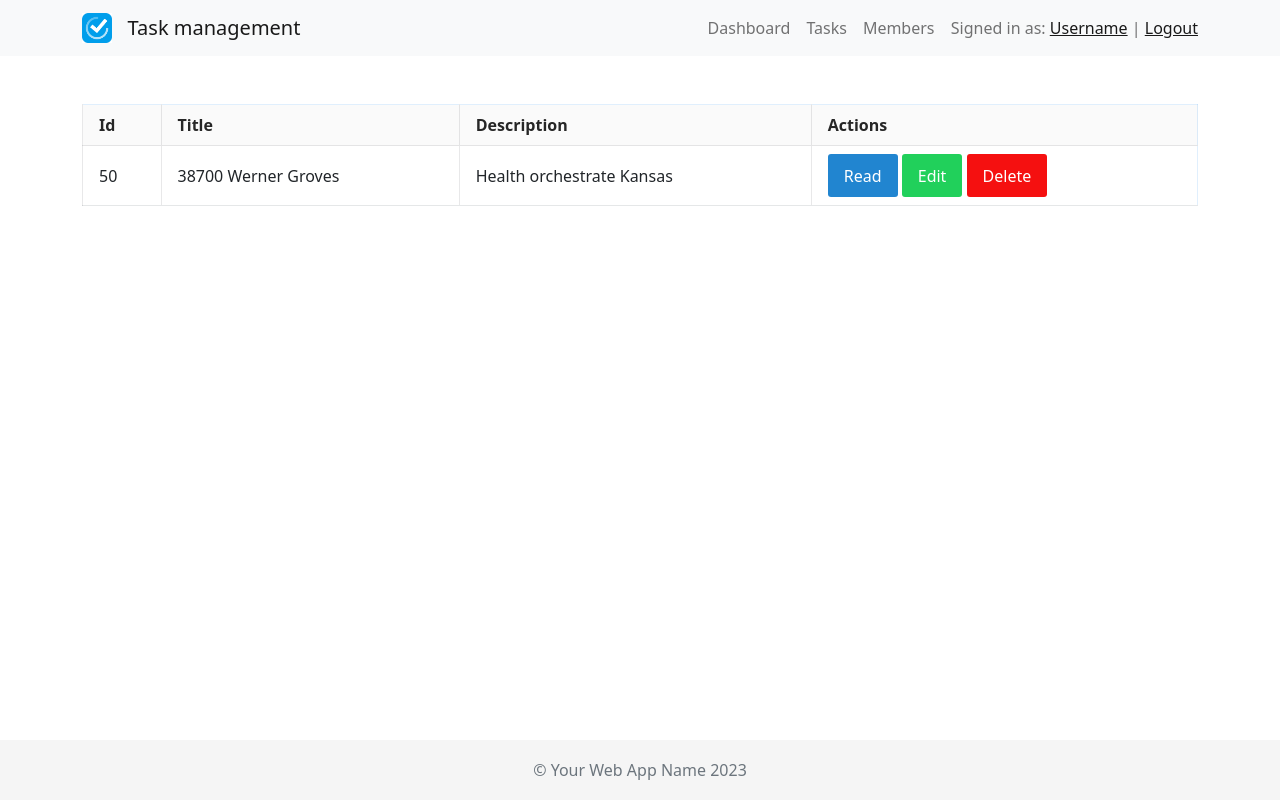
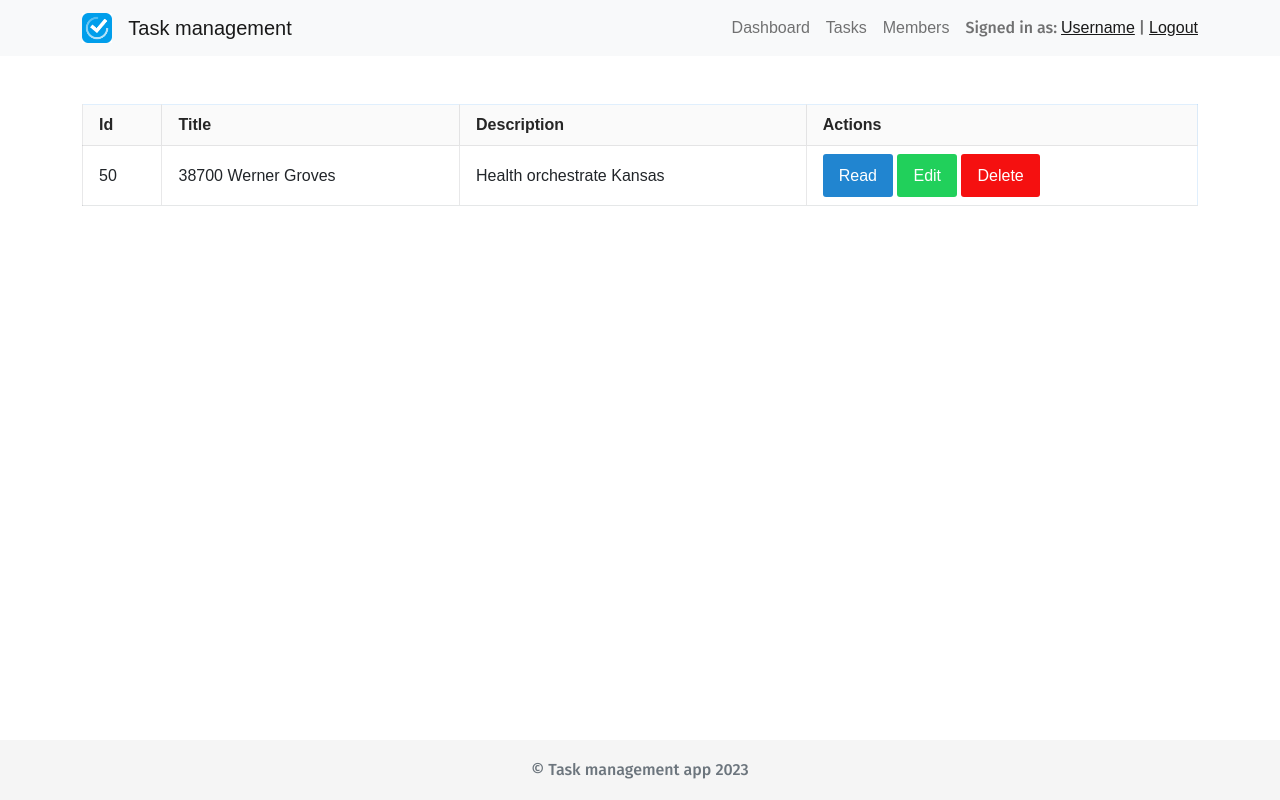
Before and after one commit to dev-rashed-alam/task-management-app, a React (Create React App) app: page /task in a window 1280 px wide. Built offline with nearby package versions, Linux system fonts and the light colour scheme; sample sign-in values are in the browser's storage.

Commit message:
added routing and login module with login services

```diff
--- /dev/null
+++ b/public/login-api/login.json
@@ -0,0 +1,6 @@
+{
+  "username": "rashed41",
+  "password": "123456",
+  "email": "dev.rashedalam@gmail.com",
+  "name": "Rashed Alam"
+}
--- a/src/App.js
+++ b/src/App.js
@@ -1,12 +1,32 @@
+import { BrowserRouter as Router, Navigate, Outlet, Route, Routes } from 'react-router-dom';
+import Login from './modules/authentication/Login';
+import Dashboard from './modules/dashboard/Dashboard';
+import { Toaster } from 'react-hot-toast';
+import { useAuth } from './services/loginService';
 import ProtectedLayout from './layout/ProtectedLayout';
-import Tables from './common/Tables';
+import Task from './modules/task';
+
+const ProtectedRoutes = () => {
+  const auth = useAuth();
+  return auth ? <Outlet /> : <Navigate to="/login" />;
+};
 
 function App() {
   return (
     <div className="App">
-      <ProtectedLayout>
-        <Tables />
-      </ProtectedLayout>
+      <Router>
+        <Routes>
+          <Route path="login" element={<Login />} />
+          <Route path="/" element={<ProtectedRoutes />}>
+            <Route element={<ProtectedLayout />}>
+              <Route path="/" element={<Dashboard />} />
+              <Route path="dashboard" element={<Dashboard />} />
+              <Route path="task" element={<Task />} />
+            </Route>
+          </Route>
+        </Routes>
+      </Router>
+      <Toaster position="top-right" reverseOrder={false} />
     </div>
   );
 }
--- /dev/null
+++ b/src/common/apiHandler.js
@@ -0,0 +1,31 @@
+import axios from 'axios';
+import { apiEndPoints } from '../constant';
+
+/**
+ * TODO: - will add axios request and response interceptors if required.
+ */
+
+const headers = {
+  'Content-Type': 'application/json',
+  Accept: 'application/json'
+};
+
+const apiHandler = {
+  GET: (endPointKey, queryParams = '') => {
+    return axios.get(apiEndPoints[endPointKey] + queryParams, {
+      headers
+    });
+  },
+  POST: (endPointKey, requestBody) => {
+    return axios.post(apiEndPoints[endPointKey], requestBody, {
+      headers
+    });
+  },
+  DELETE: (endPointKey) => {
+    return axios.delete(apiEndPoints[endPointKey], {
+      headers
+    });
+  }
+};
+
+export default apiHandler;
--- a/src/constant.js
+++ b/src/constant.js
@@ -0,0 +1,5 @@
+export const API_BASE_URL = 'https://64021a09ab6b7399d0b3d88b.mockapi.io/api/';
+
+export const apiEndPoints = {
+  login: '/login-api/login.json'
+};
--- /dev/null
+++ b/src/helpers/helpers.js
@@ -0,0 +1,17 @@
+export const generateRandomString = (strLength) => {
+  const length = typeof strLength === 'number' && strLength > 0 ? strLength : false;
+  if (length) {
+    const possibleCharacters = 'abcdefghijklmnopqrstuvwxyz1234567890';
+    let output = '';
+
+    for (let i = 1; i <= length; i += 1) {
+      const randomCharacter = possibleCharacters.charAt(
+        Math.floor(Math.random() * possibleCharacters.length)
+      );
+      output += randomCharacter;
+    }
+
+    return output;
+  }
+  return false;
+};
--- a/src/layout/ProtectedLayout.js
+++ b/src/layout/ProtectedLayout.js
@@ -2,8 +2,9 @@ import React from 'react';
 import { Navbar, Nav, Container } from 'react-bootstrap';
 import logo from '../assets/images/logo.png';
 import '../assets/styles/Layout.css';
+import { Outlet } from 'react-router-dom';
 
-const ProtectedLayout = ({ children }) => {
+const ProtectedLayout = () => {
   return (
     <div>
       <Navbar bg="light" expand="lg">
@@ -31,10 +32,12 @@ const ProtectedLayout = ({ children }) => {
           </Navbar.Collapse>
         </Container>
       </Navbar>
-      <Container className="pt-5">{children}</Container>
+      <Container className="pt-5">
+        <Outlet />
+      </Container>
       <footer className="footer">
         <Container>
-          <span className="text-muted">&copy; Your Web App Name 2023</span>
+          <span className="text-muted">&copy; Task management app 2023</span>
         </Container>
       </footer>
     </div>
--- a/src/modules/authentication/Login.js
+++ b/src/modules/authentication/Login.js
@@ -1,11 +1,51 @@
-import React from 'react';
+import React, { useState } from 'react';
 import '../../assets/styles/Login.css';
+import { doLogin, setLocalStorage } from '../../services/loginService';
+import toast from 'react-hot-toast';
+import { useNavigate } from 'react-router-dom';
 
 const Login = () => {
+  const [inputData, setInputData] = useState({});
+  const [errors, setErrors] = useState({});
+  const navigator = useNavigate();
+
+  const handleInputChange = (e) => {
+    e.preventDefault();
+    const { name, value } = e.target;
+    setInputData((prev) => ({ ...prev, [name]: value }));
+  };
+
+  const handleInvalidCredential = (data) => {
+    setInputData((prev) => ({ ...prev, password: '' }));
+    toast.error(data.errors.message);
+  };
+
+  const isValidForm = () => {
+    const errorsObj = {};
+    if (!inputData.username) {
+      errorsObj['username'] = 'User name is required';
+    }
+    if (!inputData.password) {
+      errorsObj['password'] = 'Password is required';
+    }
+    setErrors(errorsObj);
+    return Object.keys(errorsObj).length === 0;
+  };
+
+  const handleSubmit = async (e) => {
+    e.preventDefault();
+    if (!isValidForm()) return;
+    const data = await doLogin(inputData, handleInvalidCredential);
+    if (data) {
+      await setLocalStorage(data);
+      navigator('/dashboard');
+    }
+  };
+
   return (
     <div className="auth-wrapper">
       <div className="auth-inner">
-        <form>
+        <form onSubmit={handleSubmit}>
           <h3>Sign In</h3>
           <div className="mb-3">
             <label htmlFor="username">
@@ -16,10 +56,11 @@ const Login = () => {
               id="username"
               className="form-control"
               placeholder="Enter username"
-              value=""
+              value={inputData.username || ''}
               name="username"
+              onChange={handleInputChange}
             />
-            <p className="field-error"></p>
+            <p className="field-error">{errors.username}</p>
           </div>
           <div className="mb-3">
             <label htmlFor="password">
@@ -30,9 +71,11 @@ const Login = () => {
               id="password"
               className="form-control"
               placeholder="Enter password"
+              value={inputData.password || ''}
               name="password"
+              onChange={handleInputChange}
             />
-            <p className="field-error"></p>
+            <p className="field-error">{errors.password}</p>
           </div>
           <div className="d-grid">
             <button type="submit" className="btn btn-primary">
--- a/src/modules/task/index.js
+++ b/src/modules/task/index.js
@@ -1,36 +1,49 @@
 import React from 'react';
-import { Table } from 'react-bootstrap';
 import '../../assets/styles/Table.css';
 
-const TableUI = () => {
+const TaskList = () => {
   return (
-    <Table striped bordered hover>
-      <thead>
-        <tr>
-          <th>Title</th>
-          <th>Description</th>
-          <th>Date</th>
+    <table className="crud-table">
+      <thead className="crud-table__header">
+        <tr className="crud-table__row">
+          <th className="crud-table__header-cell">Id</th>
+          <th className="crud-table__header-cell">Title</th>
+          <th className="crud-table__header-cell">Description</th>
+          <th className="crud-table__header-cell">Actions</th>
         </tr>
       </thead>
-      <tbody>
-        <tr>
-          <td>Title 1</td>
-          <td>Description 1</td>
-          <td>March 1, 2023</td>
-        </tr>
-        <tr>
-          <td>Title 2</td>
-          <td>Description 2</td>
-          <td>February 28, 2023</td>
-        </tr>
-        <tr>
-          <td>Title 3</td>
-          <td>Description 3</td>
-          <td>February 27, 2023</td>
+      <tbody className="crud-table__body">
+        <tr className="crud-table__row">
+          <td className="crud-table__cell">
+            <div className="crud-table__cell-label">Id</div>
+            50
+          </td>
+          <td className="crud-table__cell">
+            <div className="crud-table__cell-label">Title</div>
+            38700 Werner Groves
+          </td>
+          <td className="crud-table__cell">
+            <div className="crud-table__cell-label">Description</div>
+            Health orchestrate Kansas
+          </td>
+          <td className="crud-table__cell">
+            <div className="crud-table__cell-label">Actions</div>
+            <button className="crud-button crud-button--primary" type="button">
+              Read
+            </button>
+            &nbsp;
+            <button className="crud-button crud-button--positive" type="button">
+              Edit
+            </button>
+            &nbsp;
+            <button className="crud-button crud-button--negative" type="button">
+              Delete
+            </button>
+          </td>
         </tr>
       </tbody>
-    </Table>
+    </table>
   );
 };
 
-export default TableUI;
+export default TaskList;
--- /dev/null
+++ b/src/services/loginService.js
@@ -0,0 +1,58 @@
+import apiHandler from '../common/apiHandler';
+import toast from 'react-hot-toast';
+import { generateRandomString } from '../helpers/helpers';
+
+export const doLogin = async (requestBody, callback) => {
+  try {
+    const { data } = await apiHandler.GET('login');
+    if (isValidCredential(requestBody, data)) {
+      return data;
+    } else {
+      callback({
+        errors: {
+          data: { username: requestBody.username },
+          message: 'Invalid credentials!'
+        }
+      });
+    }
+  } catch ({ response }) {
+    if (response.data.message) {
+      toast.error(response.data.message);
+    } else {
+      toast.error('There was an error in the server side!');
+    }
+  }
+};
+
+const isValidCredential = (requestBody, fileResponse) => {
+  return (
+    requestBody.username === fileResponse.username && requestBody.password === fileResponse.password
+  );
+};
+
+export const setLocalStorage = (data) => {
+  localStorage.setItem('username', data.username);
+  localStorage.setItem('name', data.name);
+  localStorage.setItem('email', data.email);
+
+  /**
+   * As we have no jwt token that's why i'm creating a random string as a token
+   * */
+
+  localStorage.setItem('token', generateRandomString(20));
+};
+
+export const useAuth = () => {
+  const token = localStorage.getItem('token');
+  return !!token;
+};
+
+export const getUserInfo = () => {
+  let user = {};
+  if (useAuth()) {
+    user.name = localStorage.getItem('name');
+    user.username = localStorage.getItem('username');
+    user.email = localStorage.getItem('email');
+  }
+  return user;
+};
```
Also changed, not shown: .eslintrc.json, public/logo192.png (deleted), public/logo512.png (deleted).
